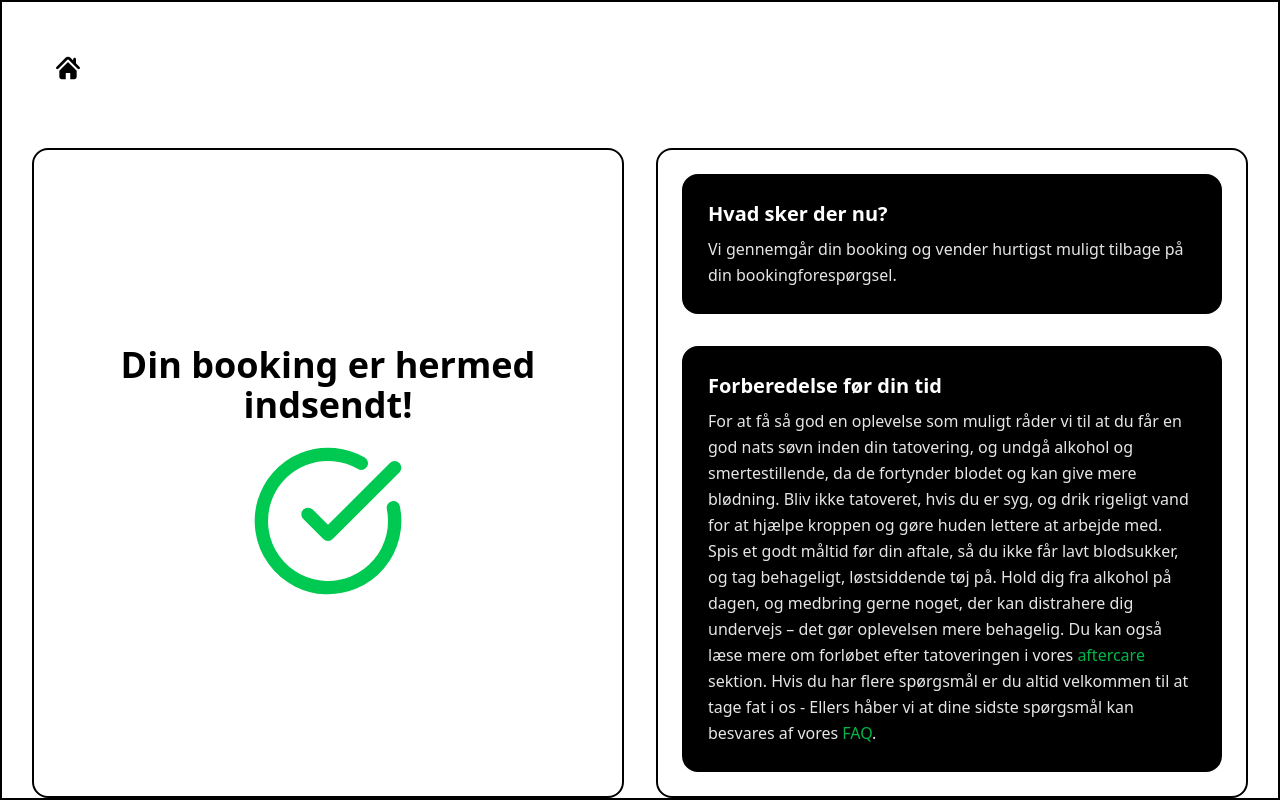
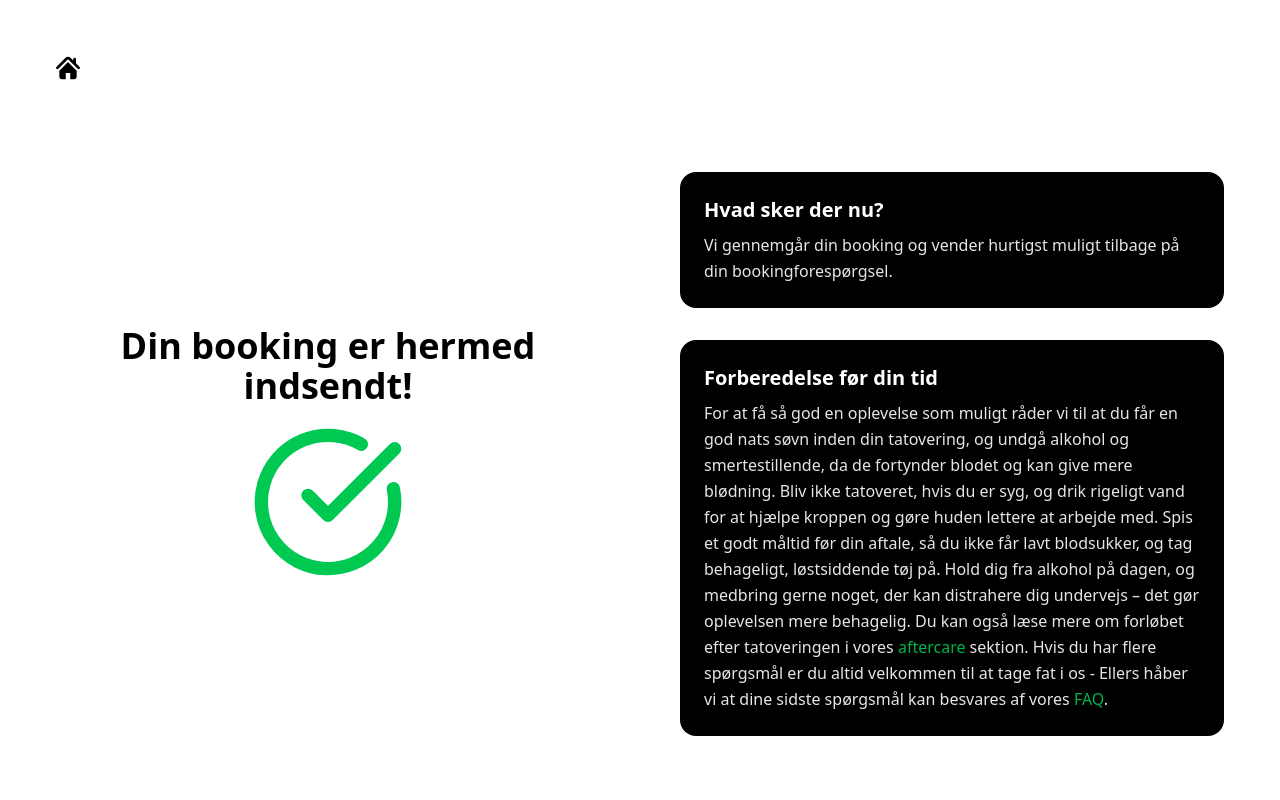
Before and after one commit to nordbobirk/02369-project, a Next.js app: page /booking/confirmation in a window 1280 px wide. Shown: the top 800 px of the page. Built offline with nearby package versions, Linux system fonts and the light colour scheme.

Commit message:
removed black boxes

```diff
--- a/src/app/(public)/booking/confirmation/components/Confirm.tsx
+++ b/src/app/(public)/booking/confirmation/components/Confirm.tsx
@@ -4,10 +4,10 @@ import { CheckCircle } from "lucide-react";
 export default function Confirm() {
     return (
         <section className="-mx-[calc(50vw-50%)] w-screen min-h-svh p-8">
-            <div className="pointer-events-none fixed inset-0 z-50 border-2 border-black" />
+            <div className="pointer-events-none fixed inset-0 z-50" />
 
             <div className="mx-auto max-w-7xl grid grid-cols-1 md:grid-cols-12 gap-8">
-                <div className="md:col-span-6 rounded-2xl border-2 border-black p-6
+                <div className="md:col-span-6 rounded-2xl p-6
                 flex flex-col items-center justify-center text-center gap-4
                 min-h-[320px] md:min-h-[50svh]">
                     <h1 className="text-4xl font-bold text-black">
@@ -16,15 +16,15 @@ export default function Confirm() {
                     <CheckCircle className="h-40 w-40 text-green-500" />
                 </div>
 
-                <div className="md:col-span-6 rounded-2xl border-2 border-black p-6 flex flex-col gap-8">
-                    <div className="rounded-2xl border-2 border-black bg-black p-6 text-white">
+                <div className="md:col-span-6 rounded-2xl p-6 flex flex-col gap-8">
+                    <div className="rounded-2xl bg-black p-6 text-white">
                         <h3 className="text-xl font-bold mb-2">Hvad sker der nu?</h3>
                         <p className="leading-relaxed opacity-90">
                             Vi gennemgår din booking og vender hurtigst muligt tilbage på din bookingforespørgsel.
                         </p>
                     </div>
 
-                    <div className="rounded-2xl border-2 border-black bg-black p-6 text-white">
+                    <div className="rounded-2xl bg-black p-6 text-white">
                         <h3 className="text-xl font-bold mb-2">Forberedelse før din tid</h3>
                         <p className="leading-relaxed opacity-90">
                             For at få så god en oplevelse som muligt råder vi til at du får en god nats søvn inden din
@@ -37,7 +37,8 @@ export default function Confirm() {
                             om forløbet efter tatoveringen i vores <a href="/aftercare" className="text-green-500
                             hover:underline">aftercare</a> sektion.
                             Hvis du har flere spørgsmål er du altid velkommen til at tage fat i os - Ellers håber vi at
-                            dine sidste spørgsmål kan besvares af vores <a href="/faq" className="text-green-500 hover:underline">FAQ</a>.
+                            dine sidste spørgsmål kan besvares af vores <a href="/faq" className="text-green-500
+                            hover:underline">FAQ</a>.
                         </p>
                     </div>
                 </div>
```
